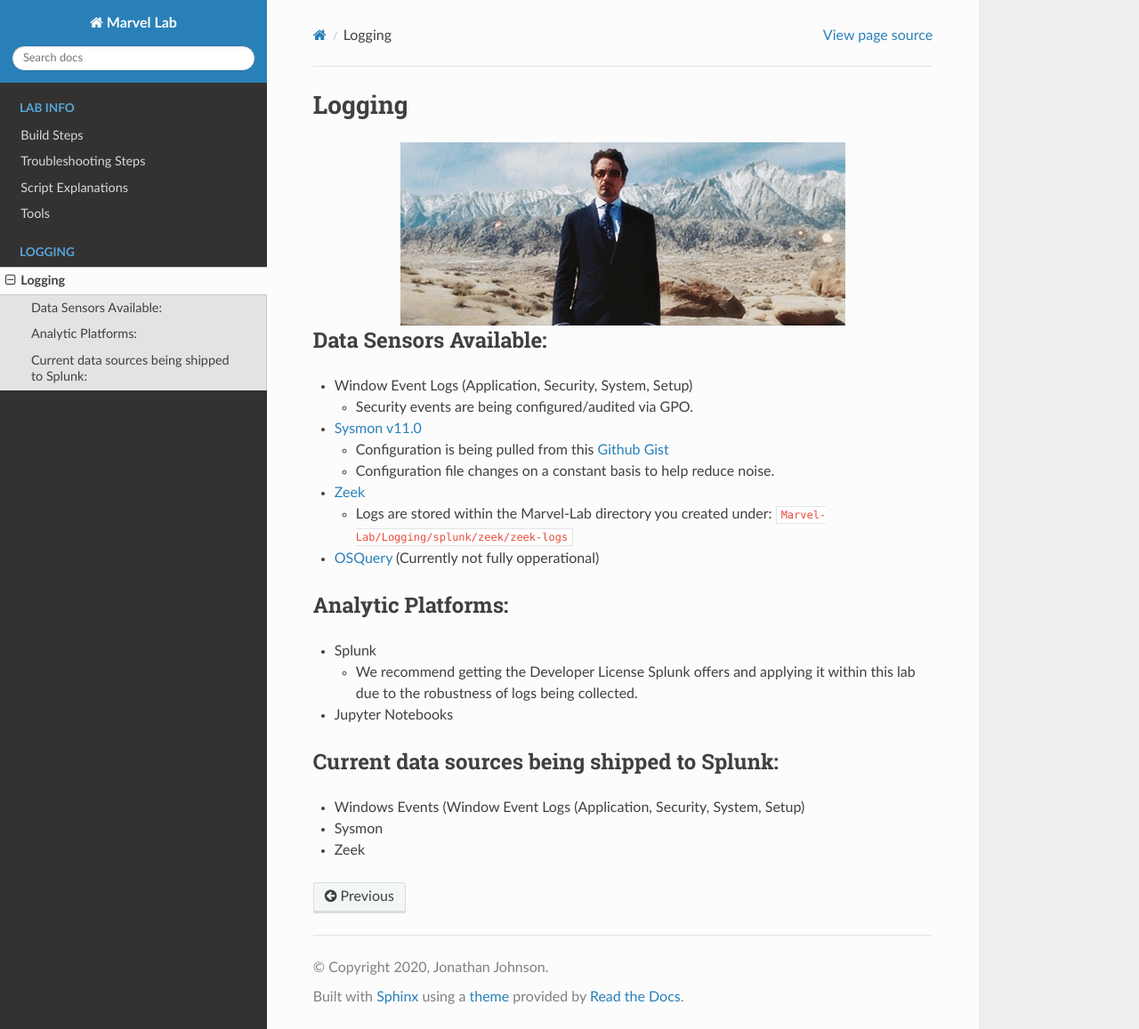
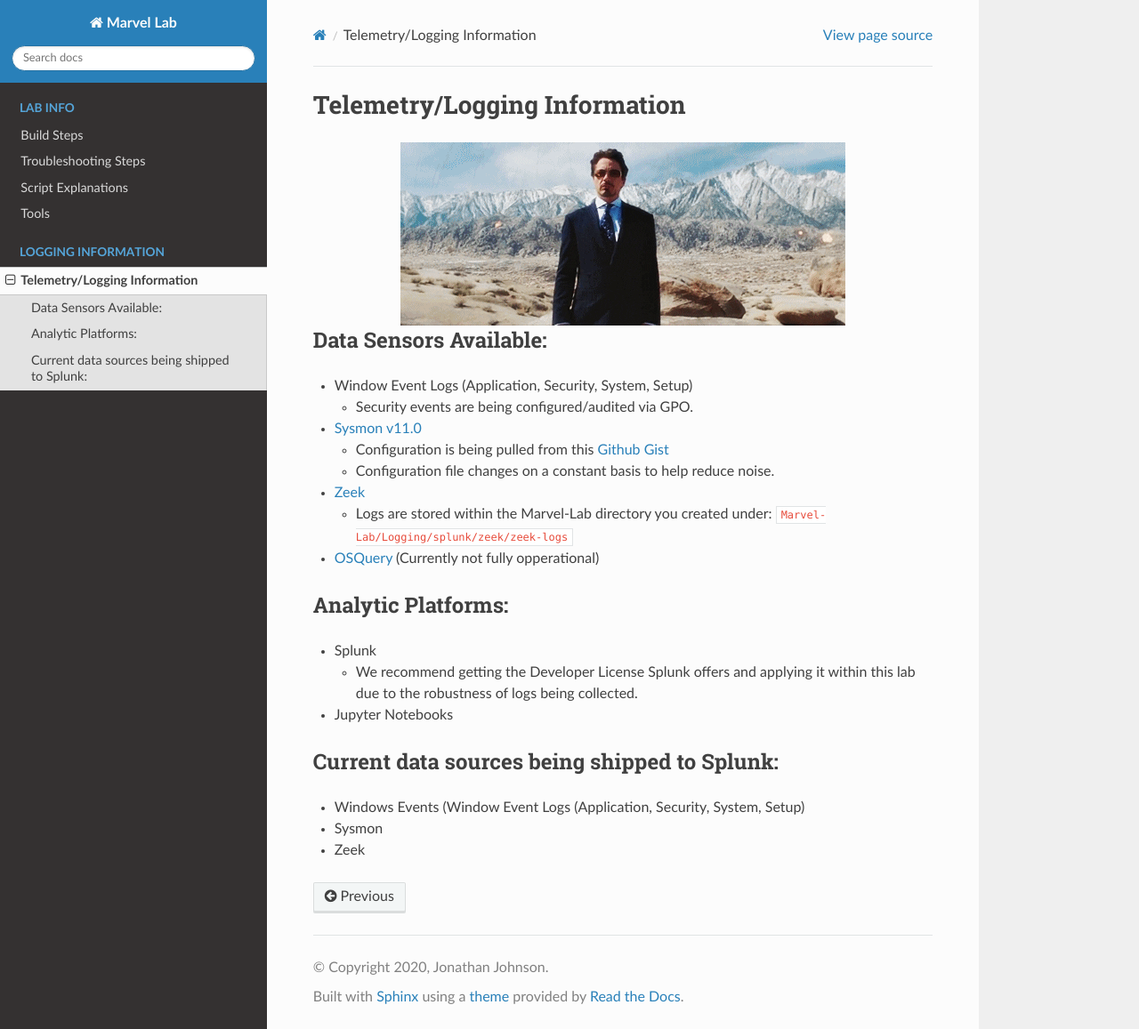
Before and after one commit to jsecurity101/Marvel-Lab, a Sphinx documentation site: the page built from docs/subpages/logging.rst, in a window 1280 px wide and 1157 px high. Shown: the whole window at 89% size. Built offline with Sphinx 7.4.7 and the Read the Docs theme 2.0.0, drawn with Linux system fonts in a browser that asks for light colours.

Commit message:
updating docs

```diff
--- a/docs/index.rst
+++ b/docs/index.rst
@@ -47,6 +47,6 @@ To Do:
 .. toctree::
    :maxdepth: 2
    :hidden:
-   :caption: Logging
+   :caption: Logging information
 
    subpages/logging
--- a/docs/subpages/logging.rst
+++ b/docs/subpages/logging.rst
@@ -1,6 +1,6 @@
-********
-Logging
-********
+*******************
+Telemetry/Logging Information
+*******************
 
 .. image:: ../images/tonystark.gif
    :align: center
```
